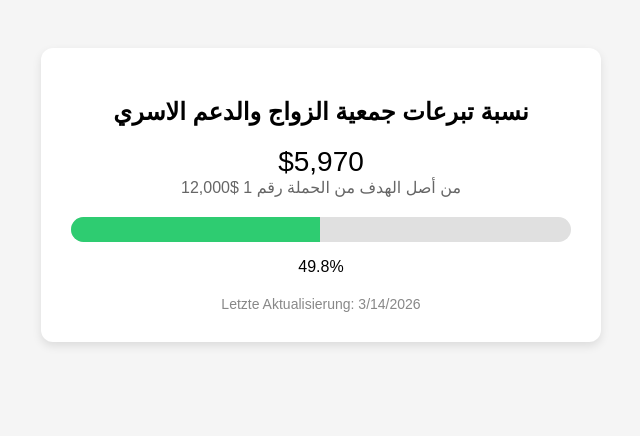
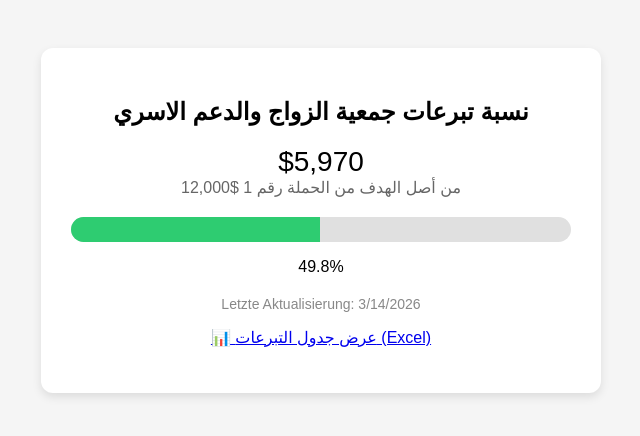
Before and after one commit to aalmidani/donation-page, a plain HTML site: page index.html in a window 1280 px wide. Shown: the whole page, without its empty margins (319-959 px from the left). Drawn offline with Linux system fonts and the light colour scheme.

Commit message:
Update index.html

```diff
--- a/index.html
+++ b/index.html
@@ -62,6 +62,13 @@ color:#888;
 <p id="percentage">0%</p>
 
 <div class="update">Letzte Aktualisierung: <span id="date"></span></div>
+
+  <p>
+<a href="donations.xlsx" target="_blank">
+📊 عرض جدول التبرعات (Excel)
+</a>
+</p>
+
 </div>
 
 <script>
```
